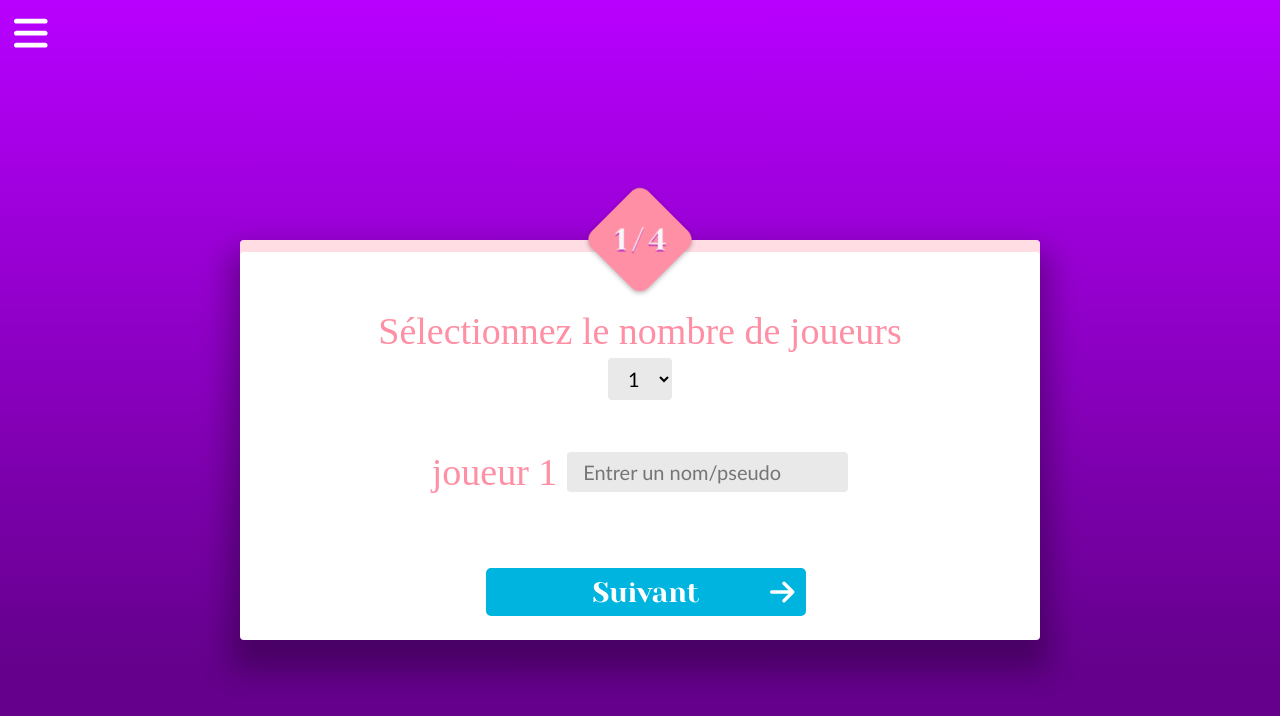
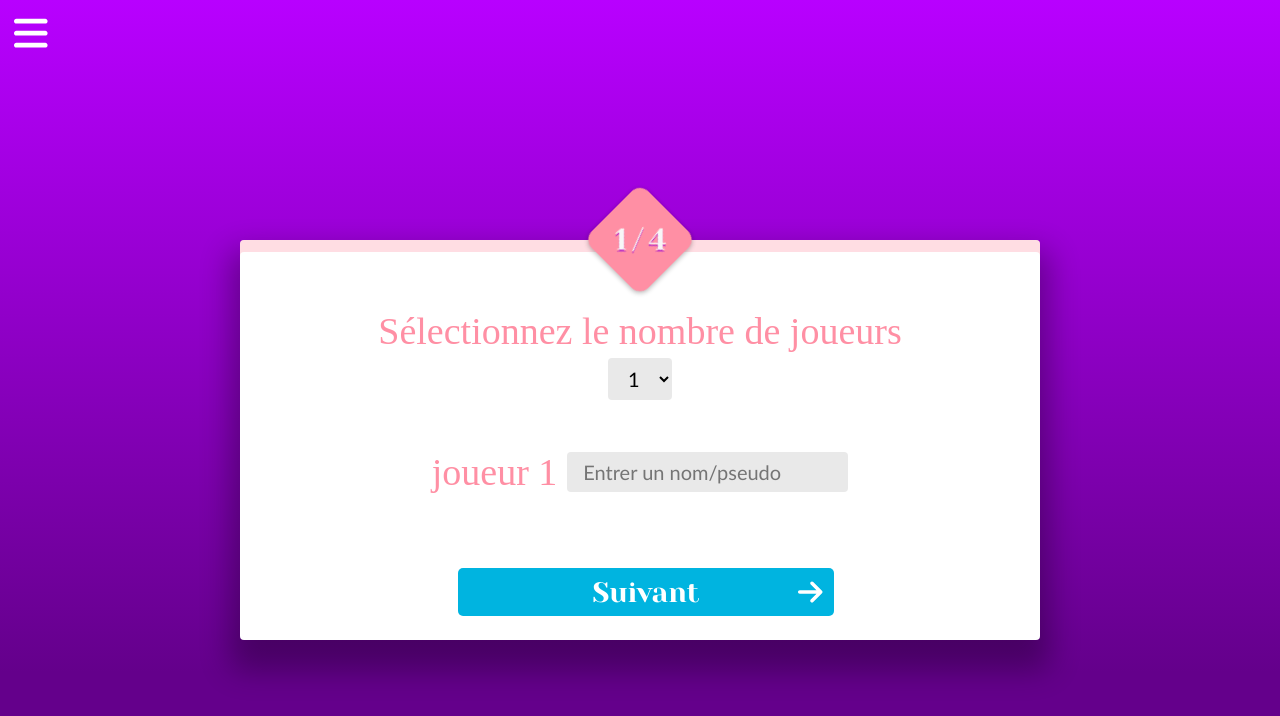
Before and after one commit to SergioTrinquet/Memory_Game, a Vue app: page /settings in a window 1280 px wide. Shown: the top 716 px of the page. Built offline with nearby package versions, Linux system fonts and the light colour scheme; a web font is replaced by a local one.

Commit message:
Modif CSS mineures

```diff
--- a/src/components/Header.vue
+++ b/src/components/Header.vue
@@ -89,8 +89,9 @@
 button,
 :slotted(button) {
     font-size: clamp(18px, 3.5vw, 26px);
+    font-weight: bold;
     margin: 2vh 0;
-    width: min(60%, 800px);
+    width: min(70%, 700px);
 }
 
 #menu {
@@ -141,7 +142,7 @@ button,
 #close-menu {
     position: absolute;
     top: 3vh;
-    right: 3vh;
+    left: 3vh;
     transition: transform 0.3s ease-in-out;
 }
 #close-menu::before {
--- a/src/components/base/BaseModal.vue
+++ b/src/components/base/BaseModal.vue
@@ -13,14 +13,14 @@
     .modal {
         background-color: #fff;
         border-radius: 4px;
-        box-shadow: 0 20px 30px 10px rgba(0,0,0,0.3);
         display: none;
         flex-direction: column;
         justify-content: space-between;
         align-items: center;
         min-height: 50vh;
         width: min(70vw, 800px);
-        padding: 9vh 7vmin 0vh 7vmin;
+        box-shadow: 0 20px 30px 10px rgba(0,0,0,0.3);
+        padding: 9vh 0 0 0;
     }
     @media screen and (max-width: 700px) {
         .modal { width: 80vw; }
```
